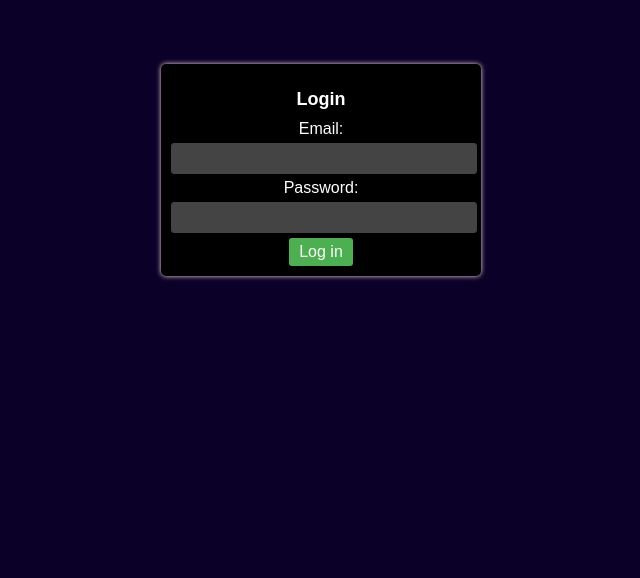
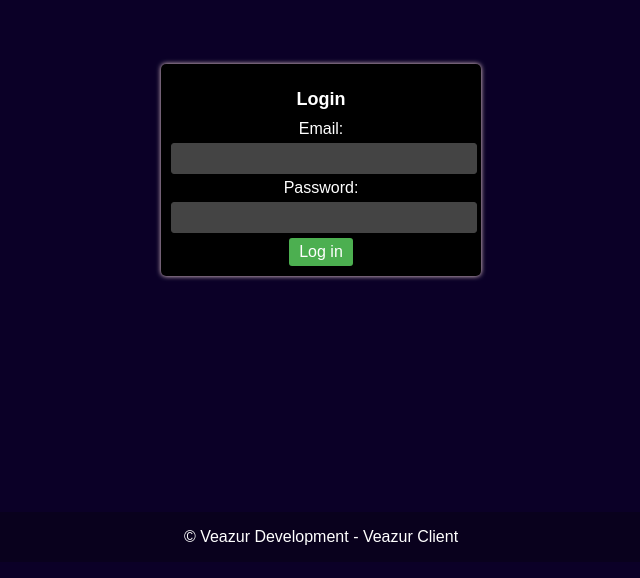
Before and after one commit to veazur/Veazur-Dash, a website: page public/login.html in a window 1280 px wide. Shown: the part 238-816 px from the top of the page, without its empty margins (319-959 px from the left). Drawn offline with Linux system fonts and the light colour scheme.

Commit message:
no copyright

```diff
--- a/public/login.html
+++ b/public/login.html
@@ -2,6 +2,7 @@
 <html>
 <head>
     <link rel="stylesheet" href="assets/css/login.css" />
+    <link rel="stylesheet" href="assets/css/footer.css" />
     <script src="assets/js/login.js"></script>
     <title>Veazur Login</title>
 </head>
@@ -18,3 +19,6 @@
     </div>
 </body>
 </html>
+<footer>
+    <p>&copy; Veazur Development - Veazur Client</p>
+  </footer>
```
Also changed, not shown: public/index.html (+4 -0 lines), public/register.html (+4 -0 lines).
